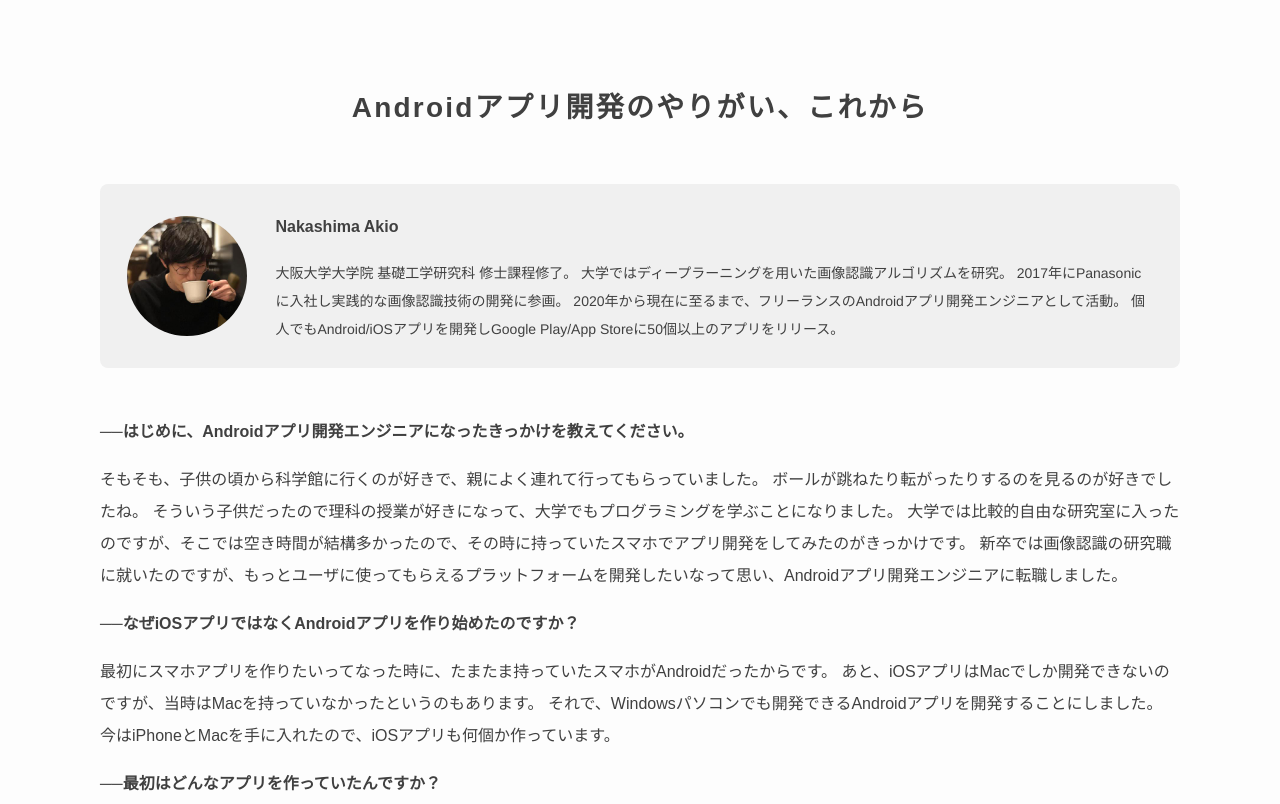
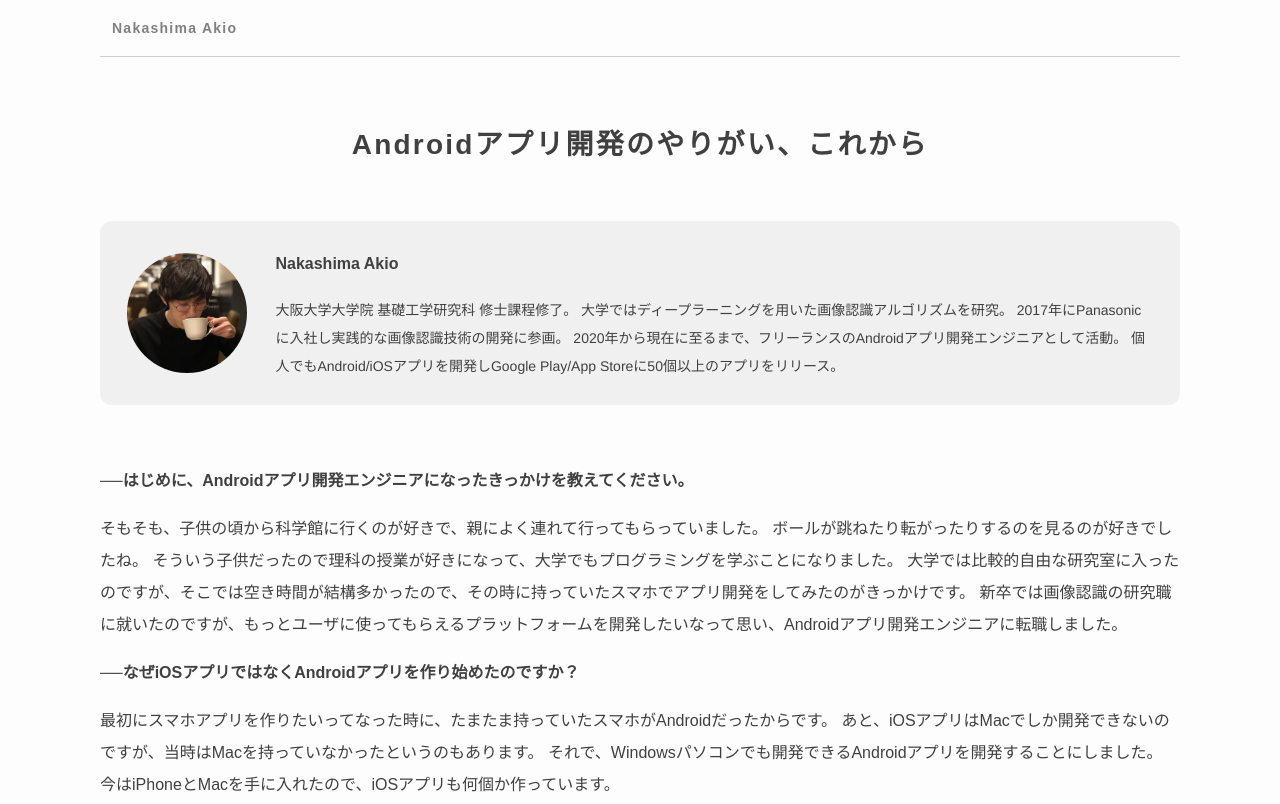
Before and after one commit to nakashimaakio/nakashimaakio.github.io, a plain HTML site: page about.html in a window 1280 px wide. Shown: the top 804 px of the page. Drawn offline with Linux system fonts and the light colour scheme.

Commit message:
aboutにトップページ遷移ボタン作成

```diff
--- a/about.html
+++ b/about.html
@@ -17,12 +17,18 @@
     <title>Nakashima Akio</title>
 </head>
 
-<body>
+<body style="margin-top:0px">
     <main>
-        <p class="title">Androidアプリ開発のやりがい、これから</p>
+        <a href="https://nakashimaakio.github.io/">
+            <p class="about-sentence" style="font-size:14px;color: #808080;margin-left: 12px;letter-spacing: 0.09em;"><b>Nakashima Akio</b></p>
+        </a>
+        <hr class="about-br">
+
+        <p class="title" style="margin-top:60px">Androidアプリ開発のやりがい、これから</p>
 
         <!-- プロフィール -->
-        <div style="background:#F0F0F0;margin-top: 48px;padding-top: 8px;padding-left: 24px;padding-bottom: 8px;padding-right: 24px;border-radius: 8px;">
+        <div
+            style="background:#F0F0F0;margin-top: 48px;padding-top: 8px;padding-left: 24px;padding-bottom: 8px;padding-right: 24px;border-radius: 12px;">
             <table>
                 <tr>
                     <td>
@@ -45,7 +51,7 @@
             </table>
         </div>
 
-        <p class="about-sentence" style="margin-top: 48px;">
+        <p class="about-sentence" style="margin-top: 60px;">
             <b>──はじめに、Androidアプリ開発エンジニアになったきっかけを教えてください。</b>
         </p>
         <p class="about-sentence">
--- a/style.css
+++ b/style.css
@@ -385,6 +385,14 @@ p.about-sentence {
     font-family: "Noto Sans JP", "游ゴシック", "YuGothic", "メイリオ", meiryo, sans-serif;
 }
 
+.about-br {
+    display: block;
+    width: 100%;
+    height: 1px;
+    background-color: #D0D0D0;
+    border: 0;
+  }
+
 div.about-image-icon-parent {
     height: 120px;
     text-align: center;
```
